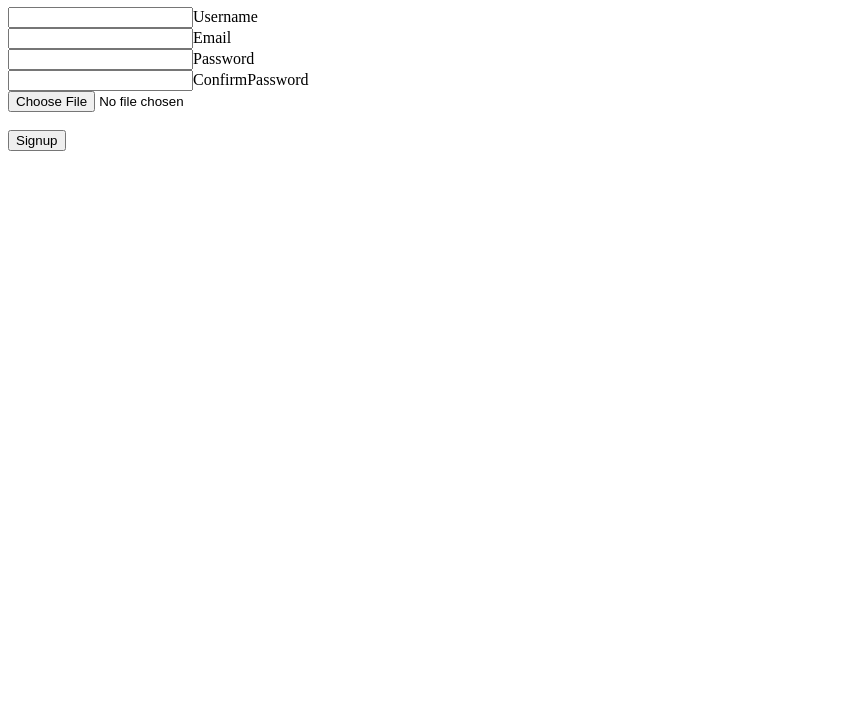
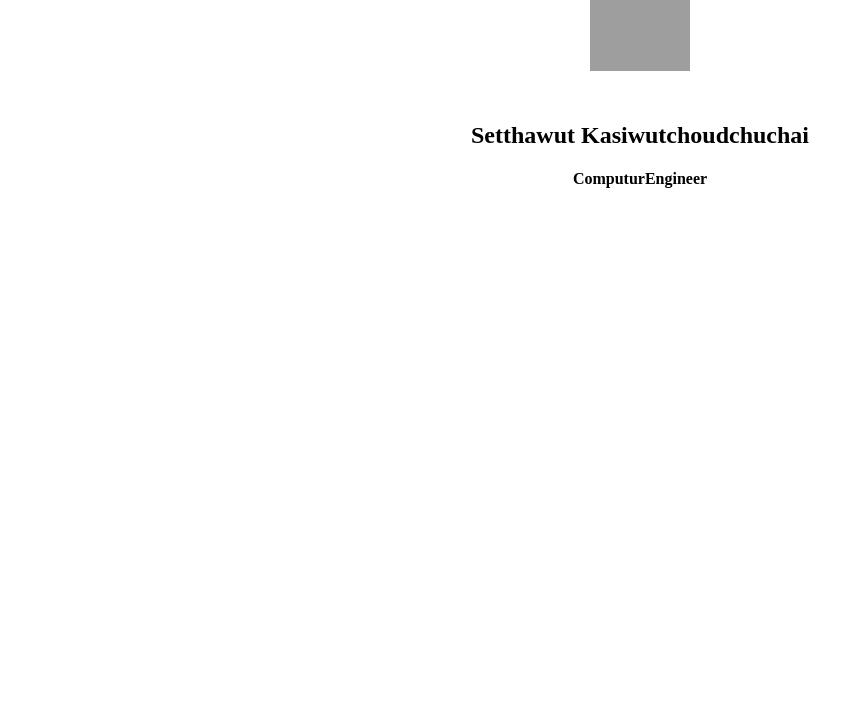
Before and after one commit to big7983/myprofile, a plain HTML site: page signup.html in a window 1280 px wide. Shown: the part 73-800 px from the top of the page, without its empty margins (0-863 px from the left). Drawn offline with Linux system fonts and the light colour scheme; grey boxes are pictures that could not be loaded.

Commit message:
Update signup.html

```diff
--- a/signup.html
+++ b/signup.html
@@ -1,44 +1,31 @@
 <!DOCTYPE html>
 <html lang="en">
+
 <head>
     <meta charset="UTF-8">
     <meta http-equiv="X-UA-Compatible" content="IE=edge">
     <meta name="viewport" content="width=device-width, initial-scale=1.0">
-    <link rel="stylesheet" href="style.css">
+    <title>big7983</title>
+    <link rel="stylesheet" href="cssprofile.css">
+    <script type="text/javascript" src="script.js"></script>
+
 </head>
+
 <body>
-    <div class="center">
+    <div class="profile">
+        <br>
+        <br>
+        <center><img src="https://scontent.fbkk5-8.fna.fbcdn.net/v/t1.6435-9/121454392_2821445651472598_6904356901569172173_n.jpg?_nc_cat=106&ccb=1-7&_nc_sid=09cbfe&_nc_ohc=449abTdIv3sAX-dp1iS&tn=3Zhs_asqQletjPxt&_nc_ht=scontent.fbkk5-8.fna&oh=00_AT801MisYkmxWFHEEpRilNOqn_kDA-bXCN7w-6E4BUhHoA&oe=6363201D" height="100"
+                width="100" class="circle"></center>
+        <h2><br>
+            <center>Setthawut Kasiwutchoudchuchai</center>
+        </h2>
+        <h4>
+            <center>ComputurEngineer</center>
+        </h4>
 
-        <h1>Sign up</h1>
+    </div>
 
-        <form name="signup" method="POST" action="signrogic.php" enctype="multipart/form-data">
+</body>
 
-            <div class="txt_field">
-                <input type="text" name="S_username" required/><label>Username </label>
-            </div>
-
-            <div class="txt_field">
-                <input type="email" name="S_Email" required/><label>Email </label>
-            </div>
-
-            <div class="txt_field">
-                <input type="password" name="S_password" required/><label>Password </label>
-            </div>
-
-            <div class="txt_field">
-                <input type="password" name="S_pc" required/><label>ConfirmPassword  </label>
-            </div>
-
-            <div>
-                <input type="file" name="S_file" accept="image/png, image/jpeg" required/>
-            </div>
-
-            <div>
-                <br>
-                <input type="submit" name="S_login" value="Signup"><br><br>
-            </div>
-
-        </form>
-    </div>
-</body>
 </html>
```
